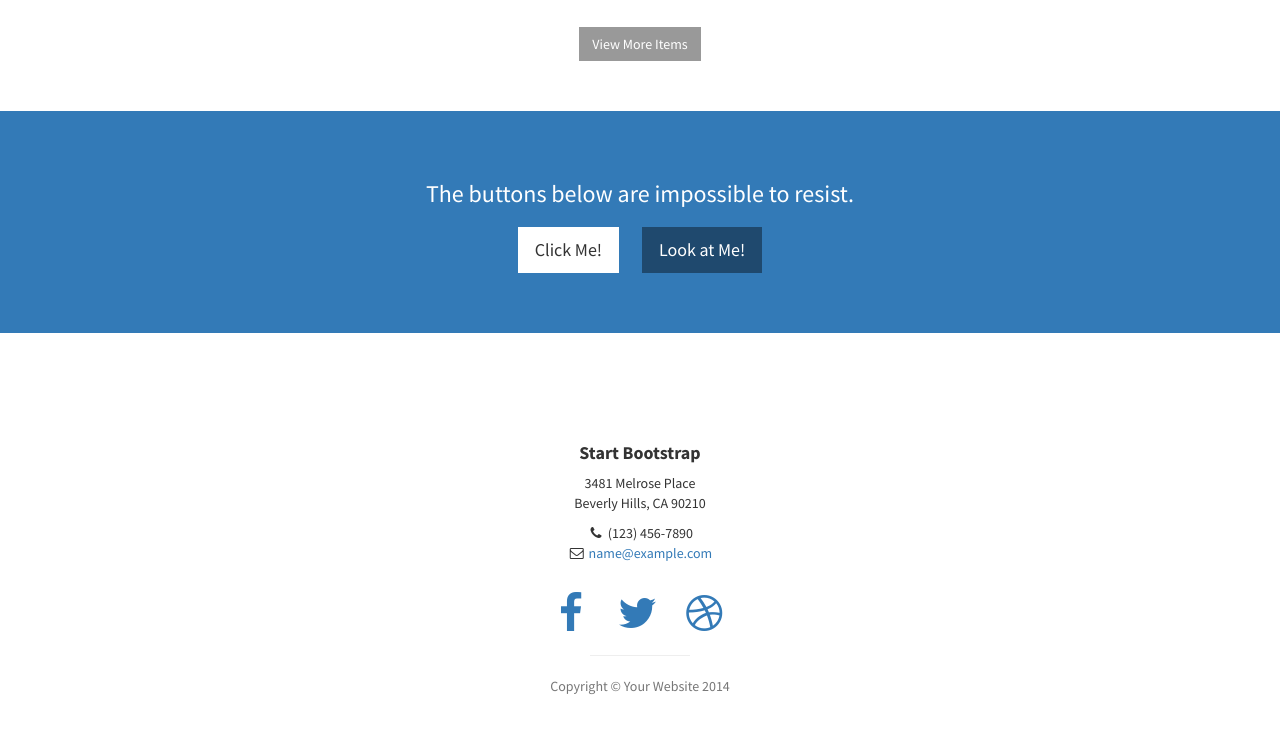
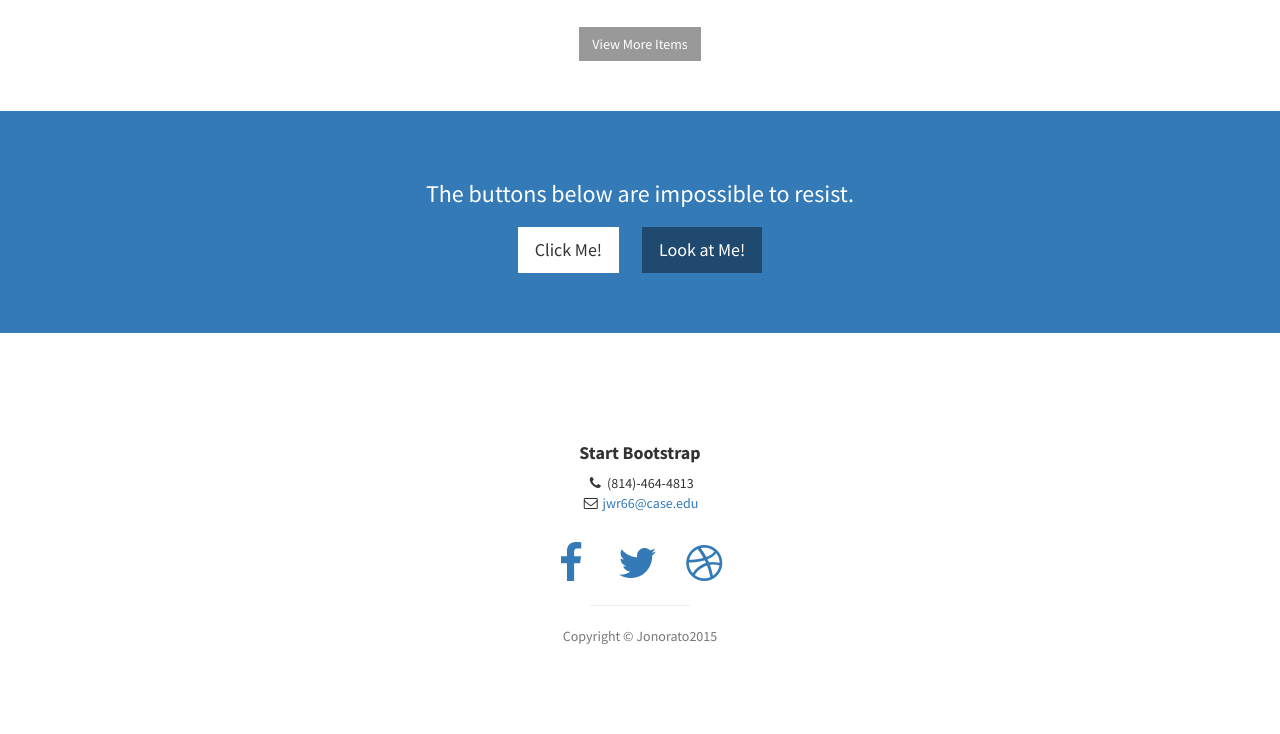
Before and after one commit to Jonorato/Jonorato.github.io, a plain HTML site: page index.html in a window 1280 px wide. Shown: the part 2659-3393 px from the top of the page. Drawn offline with Linux system fonts and the light colour scheme.

Commit message:
Changed Contact info at bottom of page

```diff
--- a/index.html
+++ b/index.html
@@ -229,10 +229,9 @@
                 <div class="col-lg-10 col-lg-offset-1 text-center">
                     <h4><strong>Start Bootstrap</strong>
                     </h4>
-                    <p>3481 Melrose Place<br>Beverly Hills, CA 90210</p>
                     <ul class="list-unstyled">
-                        <li><i class="fa fa-phone fa-fw"></i> (123) 456-7890</li>
-                        <li><i class="fa fa-envelope-o fa-fw"></i>  <a href="mailto:name@example.com">name@example.com</a>
+                        <li><i class="fa fa-phone fa-fw"></i> (814)-464-4813</li>
+                        <li><i class="fa fa-envelope-o fa-fw"></i>  <a href="mailto:jwr66@case.edu">jwr66@case.edu</a>
                         </li>
                     </ul>
                     <br>
@@ -248,7 +247,7 @@
                         </li>
                     </ul>
                     <hr class="small">
-                    <p class="text-muted">Copyright &copy; Your Website 2014</p>
+                   <p class="text-muted">Copyright &copy; Jonorato2015</p>
                 </div>
             </div>
         </div>
```
